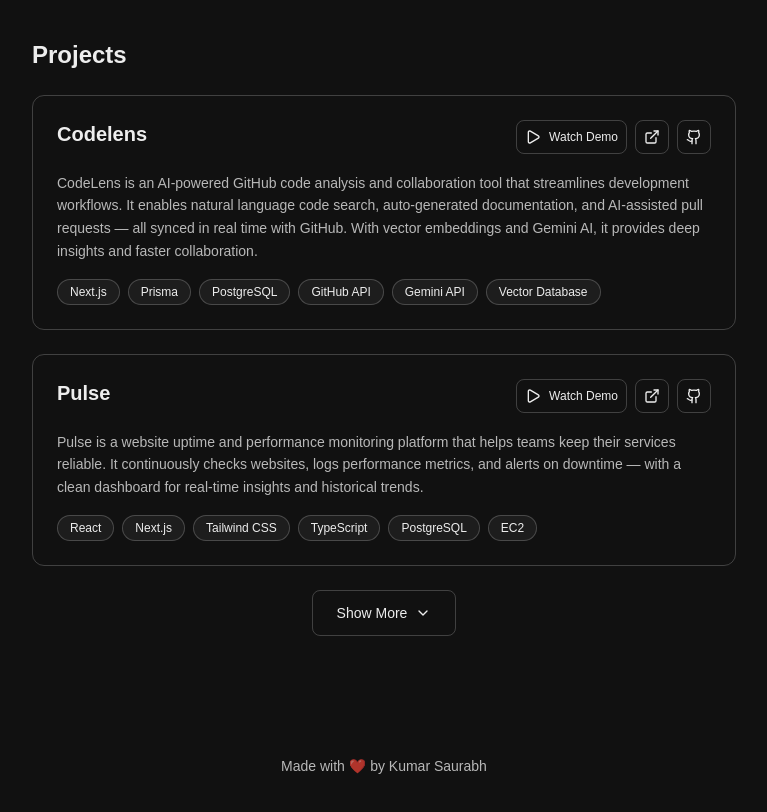
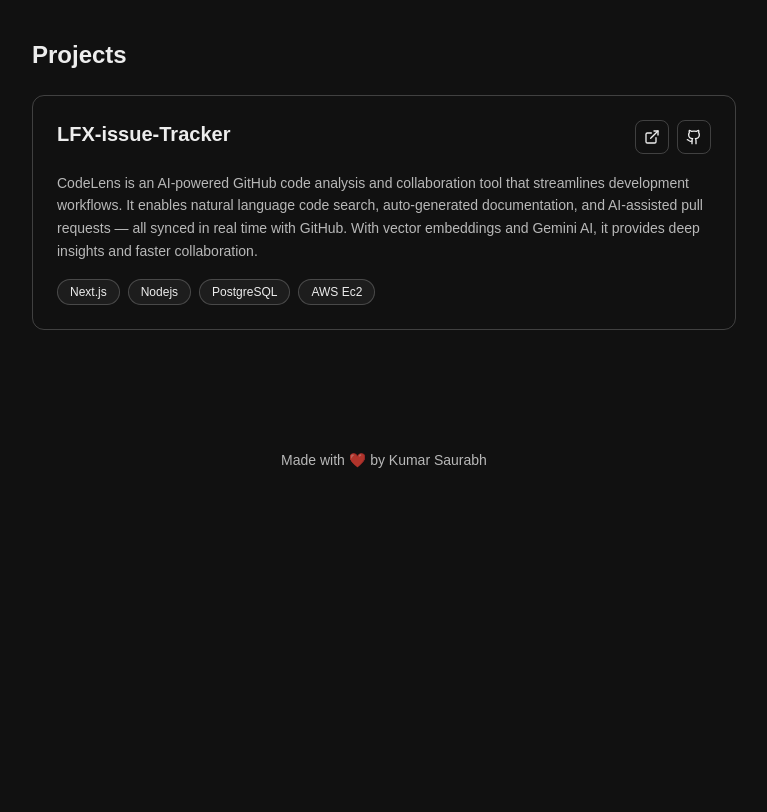
Before and after one commit to Kumar-s75/kumar-saurabh-works, a Next.js app: page / in a window 1280 px wide. Shown: the part 1590-2402 px from the top of the page, without its empty margins (256-1023 px from the left). After the commit the page ends 2140 px from the top, so only its background shows below. Built offline with nearby package versions, Linux system fonts and the light colour scheme.

Commit message:
added projects

```diff
--- a/components/home/Project.tsx
+++ b/components/home/Project.tsx
@@ -5,66 +5,65 @@ import { ExternalLink, Github, ChevronDown, Play, X } from "lucide-react";
 
 const ProjectArray = [
   {
-      name: "Codelens",
+      name: "LFX-issue-Tracker",
       description:
         "CodeLens is an AI-powered GitHub code analysis and collaboration tool that streamlines development workflows. It enables natural language code search, auto-generated documentation, and AI-assisted pull requests — all synced in real time with GitHub. With vector embeddings and Gemini AI, it provides deep insights and faster collaboration.",
-      url: "https://codelens.punyakrit.dev",
-      github: "https://github.com/punyakrit/codelens",
-      video: "https://nooskjgrslpgyitgkovi.supabase.co/storage/v1/object/public/video-upload/codelens.mp4",
+      url: "",
+      github: "https://github.com/Kumar-s75/lfx-issue-tracker",
+      video: "",
       tech: [
         "Next.js",
-        "Prisma",
+        " Nodejs",
         "PostgreSQL",
-        "GitHub API",
-        "Gemini API",
-        "Vector Database",
+        "AWS Ec2",
+
       ],
   },
-  {
-    name: "Pulse",
-    description:
-      "Pulse is a website uptime and performance monitoring platform that helps teams keep their services reliable. It continuously checks websites, logs performance metrics, and alerts on downtime — with a clean dashboard for real-time insights and historical trends.",
-    url: "https://pulse.punyakrit.dev",
-    github: "https://github.com/punyakrit/pulse",
-    video: "https://nooskjgrslpgyitgkovi.supabase.co/storage/v1/object/public/video-upload/pulse%20(1).mp4",
-    tech: [
-      "React",
-      "Next.js",
-      "Tailwind CSS",
-      "TypeScript",
-      "PostgreSQL",
-      "EC2",
-    ],
-  },
-  {
-    name: "Arcane",
-    description:
-      "Arcane is a collaborative workspace that lets users create multiple workspaces, organize content into folders and files, and share them seamlessly with teammates. With real-time editing powered by Socket.io, it enables fast, synchronized collaboration across teams.",
-    url: "https://arcane.punyakrit.dev",
-    github: "https://github.com/punyakrit/arcane",
-    tech: [
-      "Next.js",
-      "Supabase",
-      "Tailwind CSS",
-      "TypeScript",
-      "PostgreSQL",
-      "Socket.io",
-    ],
-  },
-  {
-    name: "SolBot",
-    description:
-      "A modern, responsive landing page for SolBot built with Next.js, shadcn/ui, Tailwind CSS, and Framer Motion. Designed with clean layouts, smooth animations, and reusable components, it highlights SolBot's features while staying fast and scalable.",
-    url: "https://solbot.punyakrit.dev/",
-    github: "https://github.com/punyakrit/solbot",
-    tech: [
-      "Next.js",
-      "shadcn/ui",
-      "Tailwind CSS",
-      "Framer Motion",
-      "TypeScript",
-    ],
-  },
+  // {
+  //   name: "Pulse",
+  //   description:
+  //     "Pulse is a website uptime and performance monitoring platform that helps teams keep their services reliable. It continuously checks websites, logs performance metrics, and alerts on downtime — with a clean dashboard for real-time insights and historical trends.",
+  //   url: "https://pulse.punyakrit.dev",
+  //   github: "https://github.com/punyakrit/pulse",
+  //   video: "https://nooskjgrslpgyitgkovi.supabase.co/storage/v1/object/public/video-upload/pulse%20(1).mp4",
+  //   tech: [
+  //     "React",
+  //     "Next.js",
+  //     "Tailwind CSS",
+  //     "TypeScript",
+  //     "PostgreSQL",
+  //     "EC2",
+  //   ],
+  // },
+  // {
+  //   name: "Arcane",
+  //   description:
+  //     "Arcane is a collaborative workspace that lets users create multiple workspaces, organize content into folders and files, and share them seamlessly with teammates. With real-time editing powered by Socket.io, it enables fast, synchronized collaboration across teams.",
+  //   url: "https://arcane.punyakrit.dev",
+  //   github: "https://github.com/punyakrit/arcane",
+  //   tech: [
+  //     "Next.js",
+  //     "Supabase",
+  //     "Tailwind CSS",
+  //     "TypeScript",
+  //     "PostgreSQL",
+  //     "Socket.io",
+  //   ],
+  // },
+  // {
+  //   name: "SolBot",
+  //   description:
+  //     "A modern, responsive landing page for SolBot built with Next.js, shadcn/ui, Tailwind CSS, and Framer Motion. Designed with clean layouts, smooth animations, and reusable components, it highlights SolBot's features while staying fast and scalable.",
+  //   url: "https://solbot.punyakrit.dev/",
+  //   github: "https://github.com/punyakrit/solbot",
+  //   tech: [
+  //     "Next.js",
+  //     "shadcn/ui",
+  //     "Tailwind CSS",
+  //     "Framer Motion",
+  //     "TypeScript",
+  //   ],
+  // },
 
 ];
 
--- a/src/app/layout.tsx
+++ b/src/app/layout.tsx
@@ -102,7 +102,7 @@ export const metadata: Metadata = {
     siteName: "Kumar Saurabh Portfolio",
     images: [
       {
-        url: "/ui.png",
+        url: "",
         width: 1200,
         height: 630,
         alt: "Kumar Saurabh Portfolio Preview",
@@ -116,7 +116,7 @@ export const metadata: Metadata = {
     title: "Kumar Saurabh | Portfolio",
     description:
       "Personal portfolio of Kumar Saurabh showcasing web development projects, skills, and experience.",
-    images: ["/ui.png"],
+    images: [""],
   },
   robots: {
     index: true,
```
Also changed, not shown: public/ui.png (deleted).
